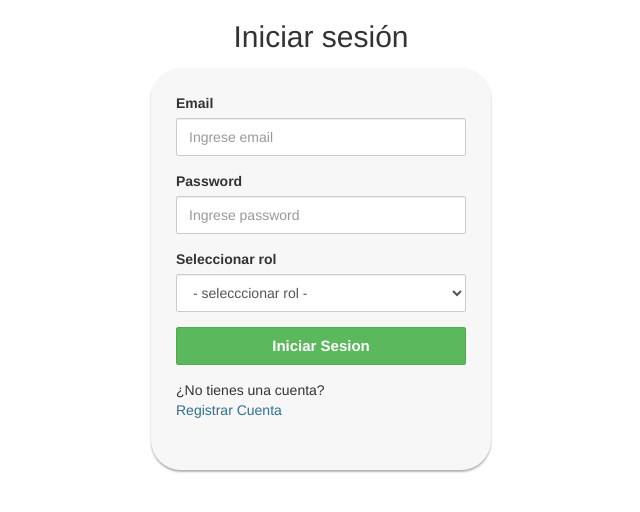
After one commit to DrimTech/Mz-MotorSport, a PHP site: page /admin/lgn_adm_35881122.php in a window 1280 px wide. The commit adds this page. Shown: the top 512 px of the page, without its empty margins (319-959 px from the left). Run offline with PHP 8.4, Linux system fonts and the light colour scheme.

Commit message:
Actualizacion: Login y Registro Funcional
Adición de login y registro funcional, con acomodo de subcarpetas dentro de este y referencias a las debidas cuentas de los roles de usuarios. PRESENTACION 2.

```diff
--- a/Cauto.html
+++ b/Cauto.html
@@ -20,8 +20,10 @@
           <li class="link-menu-items"><a href="index.html" class="link">Inicio</a></li>
           <li class="link-menu-items"><a href="Cauto.html" class="link">Comprar</a></li>
           <li class="link-menu-items"><a href="Vauto.html" class="link">Vender</a></li>
-          <li class="link-menu-items"><a href="#" class="link">Pendiente</a></li>
-          <li class="link-menu-items"><a href=""><i class='bx bx-user-circle'></i></a></li>
+          <li class="link-menu-items"><a href="#" class="link">Noticias</a></li>
+          <li class="link-menu-items"><a href="login.php">Iniciar Sesión</a></li>
+          <li class="link-menu-items">|</li>
+          <li class="link-menu-items"><a href="registro.php">Registrarse</a></li>
         </ul>
       </div>
     </nav>
--- a/admin/admin_portada.php
+++ b/admin/admin_portada.php
@@ -4,12 +4,13 @@
 <meta charset="utf-8">
 <meta http-equiv="Content-Type" content="text/html; charset=utf-8" />
 <meta name="viewport" content="initial-scale=1.0, maximum-scale=2.0">
-<title>Multiusuarios PHP MySQL: Niveles de Usuarios</title>
+<title>Panel de control: Admin</title>
 
 <link rel="stylesheet" href="../bootstrap/css/bootstrap.min.css">
 <script src="../js/jquery-1.12.4-jquery.min.js"></script>
 <script src="../bootstrap/js/bootstrap.min.js"></script>
 <style type="text/css">
+
 	.login-form {
 		width: 340px;
     	margin: 20px auto;
@@ -31,10 +32,10 @@
         font-size: 15px;
         font-weight: bold;
     }
+
 </style>
 </head>
 	<body>
-<?php include("../header.php");?>
 
 	<div class="wrapper">
 
--- /dev/null
+++ b/admin/lgn_adm_35881122.php
@@ -0,0 +1,225 @@
+<!DOCTYPE html>
+<html>
+<head>
+<meta charset="utf-8">
+<meta http-equiv="Content-Type" content="text/html; charset=utf-8" />
+<meta name="viewport" content="initial-scale=1.0, maximum-scale=2.0">
+<title>Iniciar Sesión: MZ-MotorSports</title>
+
+<link rel="stylesheet" href="../bootstrap/css/bootstrap.min.css">
+<script src="../js/jquery-1.12.4-jquery.min.js"></script>
+<script src="../bootstrap/js/bootstrap.min.js"></script>
+<style type="text/css">
+	.login-form {
+		width: 340px;
+    	margin: 20px auto;
+	}
+    .login-form form {
+    	margin-bottom: 15px;
+        background: #f7f7f7;
+        box-shadow: 0px 2px 2px rgba(0, 0, 0, 0.3);
+        padding: 25px;
+        border-radius: 30px;
+    }
+    .login-form h2 {
+        margin: 0 0 15px;
+    }
+    .form-control, .btn {
+        min-height: 38px;
+        border-radius: 2px;
+    }
+    .btn {
+        font-size: 15px;
+        font-weight: bold;
+    }
+</style>
+</head>
+	<body>
+<?php
+require_once '../DBconect.php';
+session_start();
+if(isset($_SESSION["admin_login"]))	//Condicion admin
+{
+	header("location: admin/admin_portada.php");
+}
+if(isset($_SESSION["personal_login"]))	//Condicion personal
+{
+	header("location: personal/personal_portada.php");
+}
+if(isset($_SESSION["usuarios_login"]))	//Condicion Usuarios
+{
+	header("location: usuarios/usuarios_portada.php");
+}
+
+if(isset($_REQUEST['btn_login']))
+{
+	$email		=$_REQUEST["txt_email"];	//textbox nombre "txt_email"
+	$password	=$_REQUEST["txt_password"];	//textbox nombre "txt_password"
+	$password 	= hash('sha512', $password);
+	$role		=$_REQUEST["txt_role"];		//select opcion nombre "txt_role"
+
+	if(empty($email)){
+		$errorMsg[]="Por favor ingrese Email";	//Revisar email
+	}
+	else if(empty($password)){
+		$errorMsg[]="Por favor ingrese Password";	//Revisar password vacio
+	}
+	else if(empty($role)){
+		$errorMsg[]="Por favor seleccione rol ";	//Revisar rol vacio
+	}
+	else if($email AND $password AND $role)
+	{
+		try
+		{
+			$select_stmt=$db->prepare("SELECT email,pwd,role FROM usuarios WHERE email=:uemail AND pwd=:upassword AND role=:urole");
+
+			$select_stmt->bindParam(":uemail",$email);
+			$select_stmt->bindParam(":upassword",$password);
+			$select_stmt->bindParam(":urole",$role);
+			$select_stmt->execute();	//execute query
+
+			while($row=$select_stmt->fetch(PDO::FETCH_ASSOC))
+			{
+				$dbemail	=$row["email"];
+				$dbpassword	=$row["pwd"];
+				$dbrole		=$row["role"];
+			}
+			if($email!=null AND $password!=null AND $role!=null)
+			{
+				if($select_stmt->rowCount()>0)
+				{
+					if($email==$dbemail and $password==$dbpassword and $role==$dbrole)
+					{
+						switch($dbrole)		//inicio de sesión de usuario base de roles
+						{
+							case "admin":
+								$_SESSION["admin_login"]=$email;
+								$loginMsg="Admin: Inicio sesión con éxito";
+									header("refresh:3;admin_portada.php");
+								break;
+
+							case "personal";
+								$_SESSION["personal_login"]=$email;
+								$loginMsg="Personal: Inicio sesión con éxito";
+								header("refresh:3;./personal/personal_portada.php");
+								break;
+
+							case "usuarios":
+								$_SESSION["usuarios_login"]=$email;
+								$loginMsg="Usuario: Inicio sesión con éxito";
+								header("refresh:3;usuarios/usuarios_portada.php");
+								break;
+
+							default:
+								$errorMsg[]="Correo electrónico o contraseña o rol incorrectos";
+						}
+					}
+					else
+					{
+						$errorMsg[]="correo electrónico o contraseña o rol incorrectos";
+					}
+				}
+				else
+				{
+					$errorMsg[]="correo electrónico o contraseña o rol incorrectos";
+				}
+			}
+			else
+			{
+				$errorMsg[]="correo electrónico o contraseña o rol incorrectos";
+			}
+		}
+		catch(PDOException $e)
+		{
+			$e->getMessage();
+		}
+	}
+	else
+	{
+		$errorMsg[]="correo electrónico o contraseña o rol incorrectos";
+	}
+}
+?>
+
+
+	<div class="wrapper">
+
+	<div class="container">
+
+		<div class="col-lg-12">
+
+		<?php
+		if(isset($errorMsg))
+		{
+			foreach($errorMsg as $error)
+			{
+			?>
+				<div class="alert alert-danger">
+					<strong><?php echo $error; ?></strong>
+				</div>
+            <?php
+			}
+		}
+		if(isset($loginMsg))
+		{
+		?>
+			<div class="alert alert-success">
+				<strong>ÉXITO ! <?php echo $loginMsg; ?></strong>
+			</div>
+        <?php
+		}
+		?>
+
+
+<div class="login-form">
+<center><h2>Iniciar sesión</h2></center>
+<form method="post" class="form-horizontal">
+  <div class="form-group">
+  <label class="col-sm-6 text-left">Email</label>
+  <div class="col-sm-12">
+  <input type="text" name="txt_email" class="form-control" placeholder="Ingrese email" />
+  </div>
+  </div>
+
+  <div class="form-group">
+  <label class="col-sm-6 text-left">Password</label>
+  <div class="col-sm-12">
+  <input type="password" name="txt_password" class="form-control" placeholder="Ingrese password" />
+  </div>
+  </div>
+
+  <div class="form-group">
+      <label class="col-sm-6 text-left">Seleccionar rol</label>
+      <div class="col-sm-12">
+      <select class="form-control" name="txt_role">
+          <option value="" selected="selected"> - selecccionar rol - </option>
+          <option value="admin">Admin</option>
+          <option value="personal">Personal</option>
+          <!--<option value="usuario">Usuarios</option>-->
+      </select>
+      </div>
+  </div>
+
+  <div class="form-group">
+  <div class="col-sm-12">
+  <input type="submit" name="btn_login" class="btn btn-success btn-block" value="Iniciar Sesion">
+  </div>
+  </div>
+
+  <div class="form-group">
+  <div class="col-sm-12">
+  ¿No tienes una cuenta? <a href="../registro.php"><p class="text-info">Registrar Cuenta</p></a>
+  </div>
+  </div>
+
+</form>
+</div>
+<!--Cierra div login-->
+		</div>
+
+	</div>
+
+	</div>
+
+	</body>
+</html>
--- a/cerrar_sesion.php
+++ b/cerrar_sesion.php
@@ -1,7 +1,7 @@
 <?php
 session_start();
 
-header("location:index.php");
+header("location:index.html");
 
 session_destroy();
 
--- a/index.html
+++ b/index.html
@@ -26,10 +26,10 @@
           <li class="link-menu-items"><a href="index.html" class="link">Inicio</a></li>
           <li class="link-menu-items"><a href="Cauto.html" class="link">Comprar</a></li>
           <li class="link-menu-items"><a href="Vauto.html" class="link">Vender</a></li>
-          <li class="link-menu-items"><a href="blog.html" class="link">Noticias</a></li>
-          <li class="link-menu-items"><a href="index.php">Iniciar Sesión</a></li>
+          <li class="link-menu-items"><a href="#" class="link">Noticias</a></li>
+          <li class="link-menu-items"><a href="login.php">Iniciar Sesión</a></li>
           <li class="link-menu-items">|</li>
-          <li class="link-menu-items"><a href="">Registrarse</a></li>
+          <li class="link-menu-items"><a href="registro.php">Registrarse</a></li>
         </ul>
       </div>
     </nav>
```
Also changed, not shown: css/dashboard_users.css (added, +69 -0 lines), login.php (renamed from index.php, +9 -8 lines), registro.php (+6 -6 lines), usuarios/usuarios_portada.php (+69 -70 lines), DBconect.php (line endings or trailing spaces), assets/img/MZMOTORSPORTLOGO - copia.png (added), usuarios/FormVenderAuto.html (renamed from FormVenderAuto.html), usuarios/PagUsers.html (renamed from admin/PagUsers.html), usuarios/Vauto.html (renamed from Vauto.html), 1 other file.
